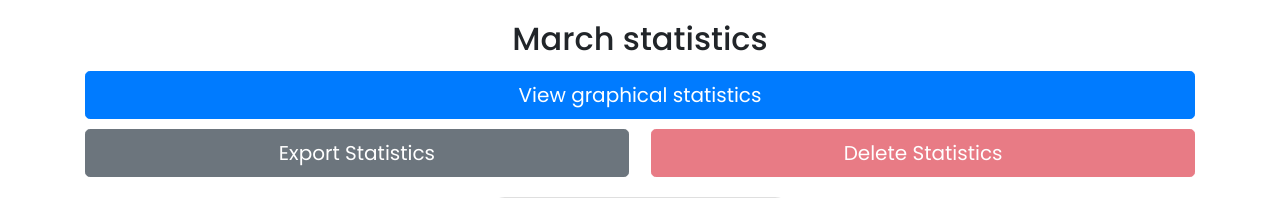
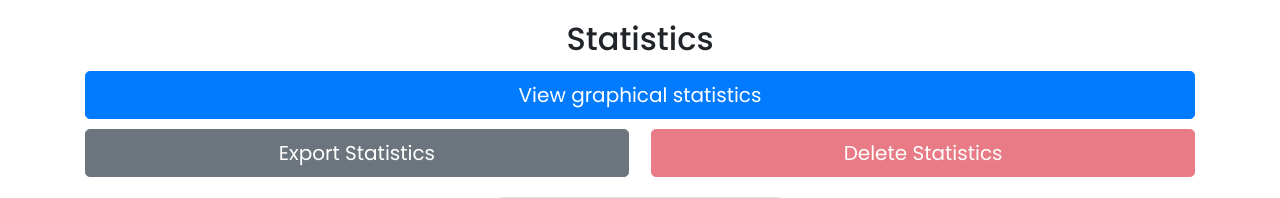
Before and after one commit to Maddie02/mask-detector, a Django app: page /dashboard/ in a window 1280 px wide. Shown: the part 56-254 px from the top of the page. Run offline with Django 3.2, Linux system fonts and the light colour scheme; the visitor is signed in with stand-in values (Sample User, id 1); data comes from the database, SQL or seed files in the repository; data that the repository does not hold is empty.

Commit message:
[Update] Minor changes to styling

```diff
--- a/mask_detect/accounts/static/accounts/styles.css
+++ b/mask_detect/accounts/static/accounts/styles.css
@@ -218,6 +218,7 @@ a.btn.disabled, fieldset:disabled a.btn {
     width: 100%;
     justify-content: space-evenly;
     flex-wrap: wrap;
+    margin-bottom: 30px;
 }
 
 .employee-card {
--- a/mask_detect/accounts/templates/accounts/dashboard.html
+++ b/mask_detect/accounts/templates/accounts/dashboard.html
@@ -7,7 +7,7 @@
 
 {% block content %}
     <div class="container">
-        <h2 style="text-align: center;">{{ month }} statistics</h2>
+        <h2 style="text-align: center;">Statistics</h2>
         <div class="dash-buttons">
             <a href={% url 'charts' %} class="btn btn-primary btn-lg btn-view">View graphical statistics</a>
         </div>
```
